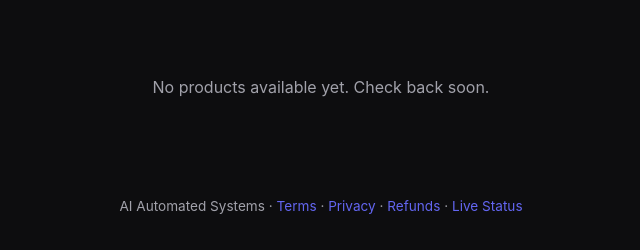
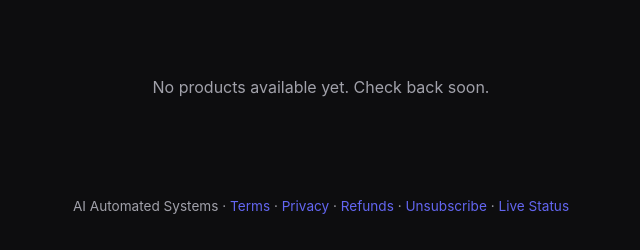
Before and after one commit to Hardonian/storefront, a Python web app: template app/templates/index.html in a window 1280 px wide. Shown: the part 677-927 px from the top of the page, without its empty margins (319-959 px from the left). Run offline with Jinja, Linux system fonts and the light colour scheme; the template is opened without the code that fills it, so the values that code supplies are empty.

Commit message:
Add unsub (CASL/GDPR), sitemap /lead+/unsub, blog product cross-links, readiness=100, lead-magnet download

```diff
--- a/app/templates/index.html
+++ b/app/templates/index.html
@@ -311,7 +311,7 @@
   {% endif %}
 
     <footer>
-      <p>AI Automated Systems &middot; <a href="/legal/terms-of-service">Terms</a> &middot; <a href="/legal/privacy-policy">Privacy</a> &middot; <a href="/legal/refund-policy">Refunds</a> &middot; <a href="/status">Live Status</a></p>
+      <p>AI Automated Systems &middot; <a href="/legal/terms-of-service">Terms</a> &middot; <a href="/legal/privacy-policy">Privacy</a> &middot; <a href="/legal/refund-policy">Refunds</a> &middot; <a href="/unsubscribe">Unsubscribe</a> &middot; <a href="/status">Live Status</a></p>
     </footer>
   </div>
 
```
